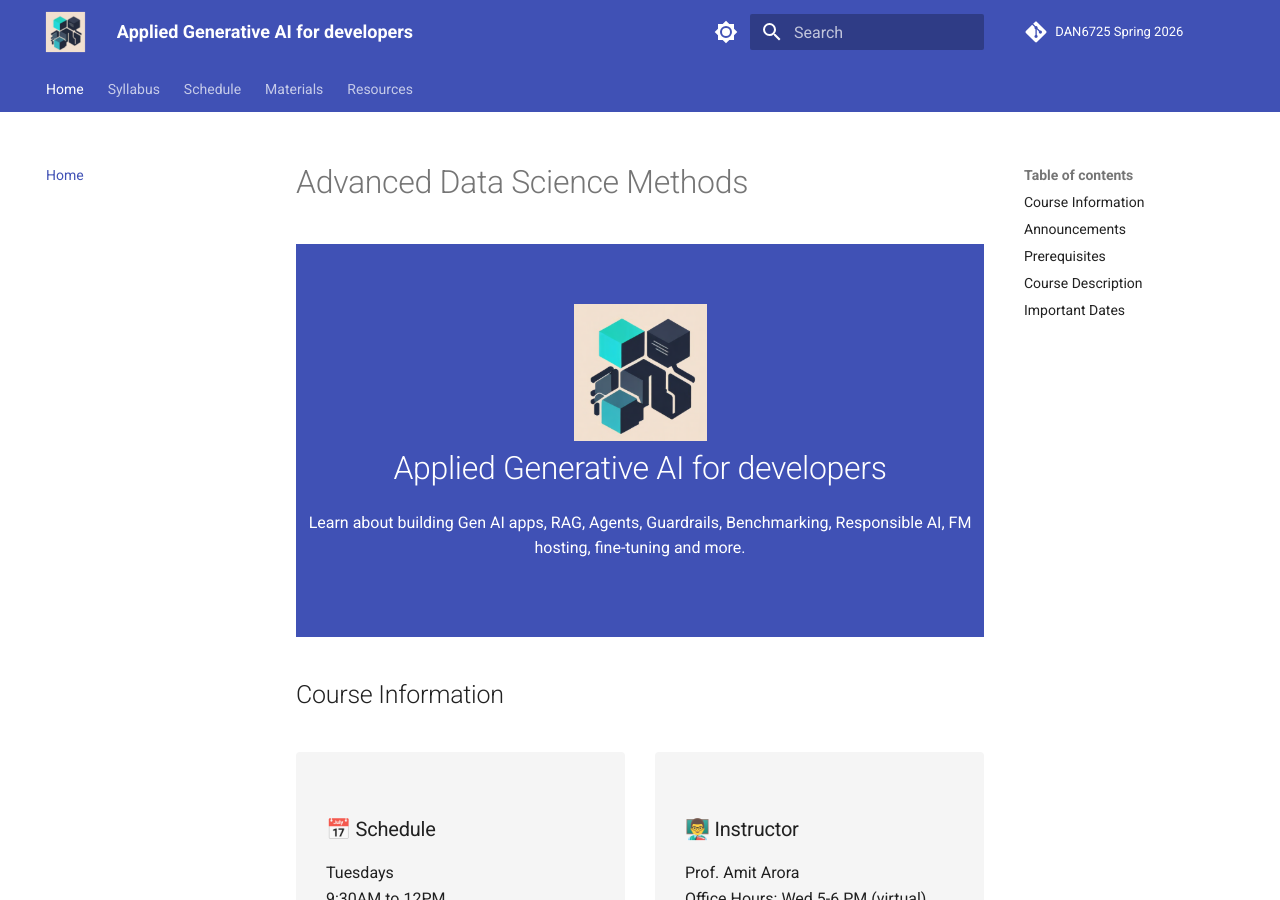
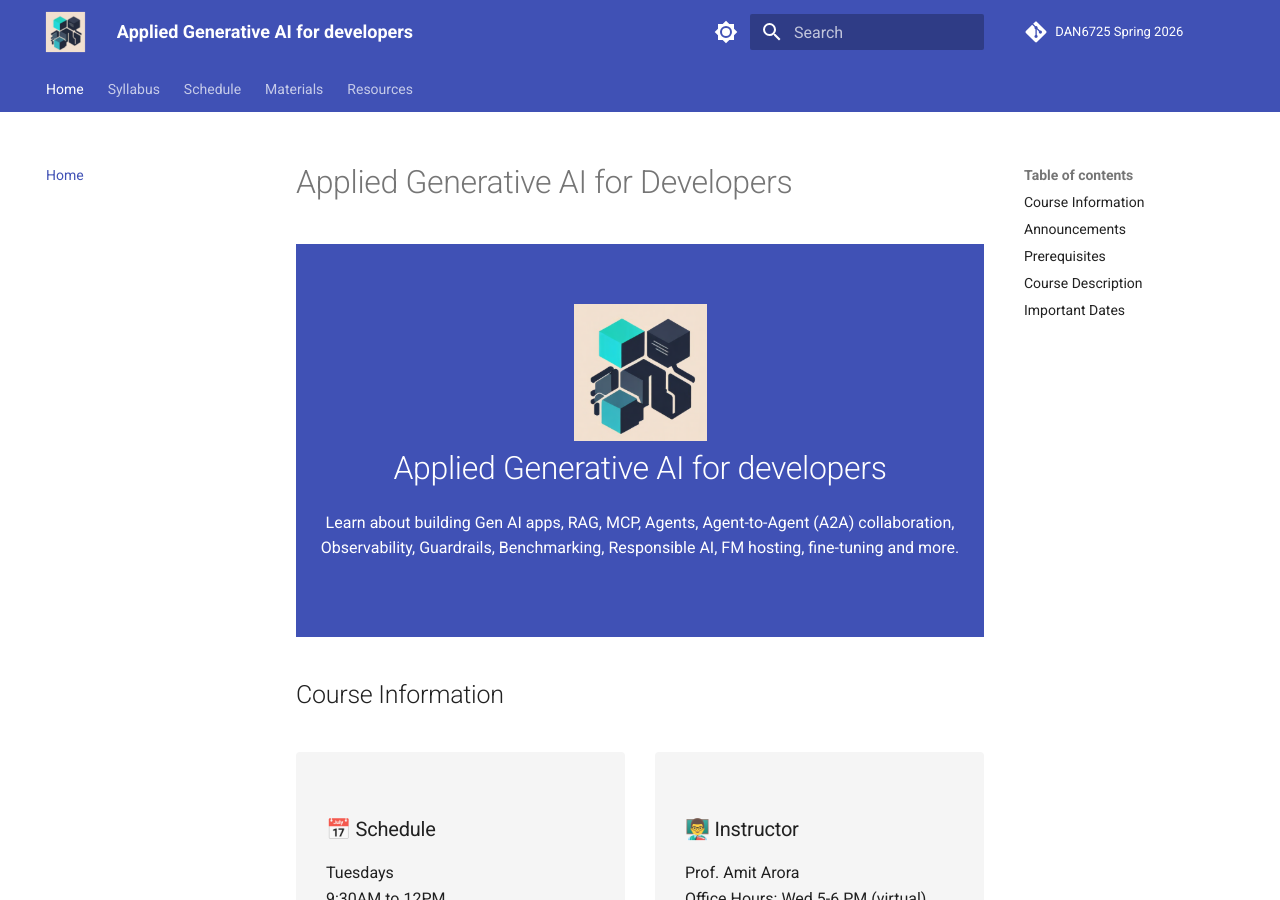
Before and after one commit to dsan-gu/6725-spring-2026, an MkDocs documentation site: the page built from docs/index.md, in a window 1280 px wide and 900 px high. Built offline with MkDocs 1.6.1 and Material for MkDocs 9.7.7, drawn with Linux system fonts in a browser that asks for light colours; comment, search, counter and statistics services are not loaded.

Commit message:
Update course title and description
- Changed page title from 'Advanced Data Science Methods' to 'Applied Generative AI for Developers'
- Updated course description to include MCP, A2A collaboration, and Observability
- Added members file to .gitignore for student email privacy

```diff
--- a/docs/index.md
+++ b/docs/index.md
@@ -1,9 +1,9 @@
-# Advanced Data Science Methods
+# Applied Generative AI for Developers
 
 <div class="hero">
     <img src="assets/images/logo.png" alt="Course Logo" style="max-width: 200px;">
     <h1>Applied Generative AI for developers</h1>
-    <p>Learn about building Gen AI apps, RAG, Agents, Guardrails, Benchmarking, Responsible AI, FM hosting, fine-tuning and more.</p>
+    <p>Learn about building Gen AI apps, RAG, MCP, Agents, Agent-to-Agent (A2A) collaboration, Observability, Guardrails, Benchmarking, Responsible AI, FM hosting, fine-tuning and more.</p>
 </div>
 
 ## Course Information
```
Also changed, not shown: 1 other file.
